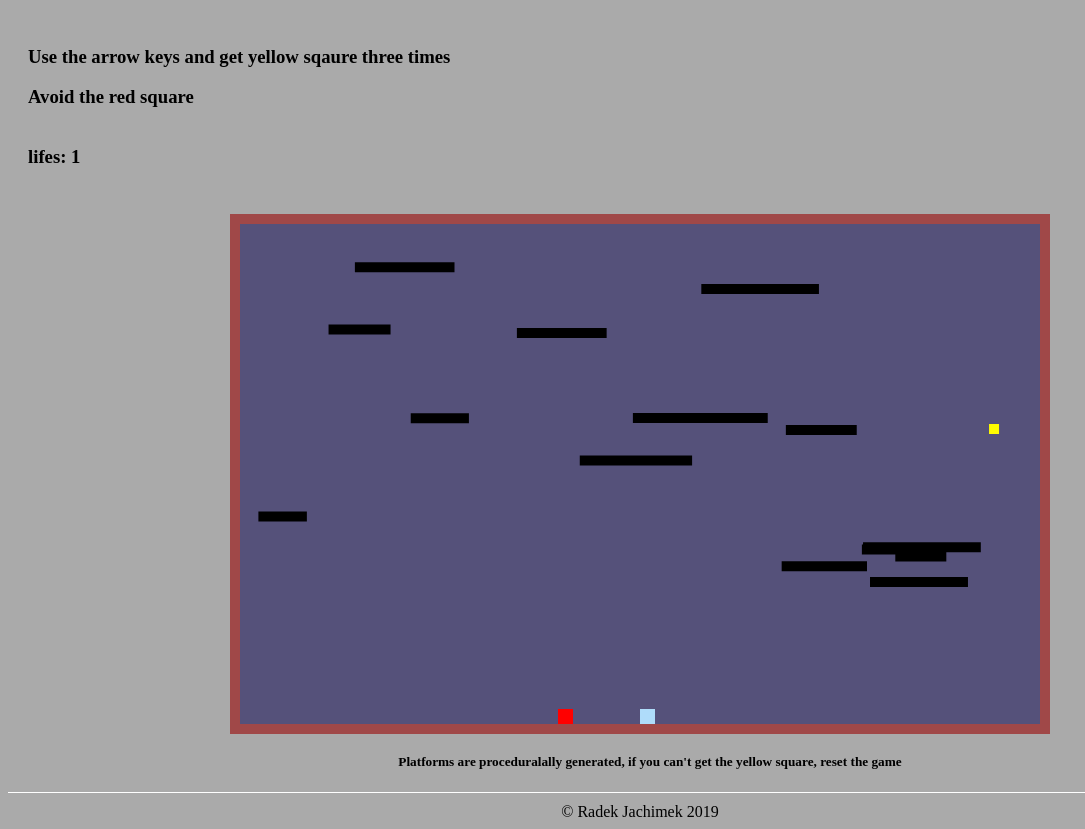
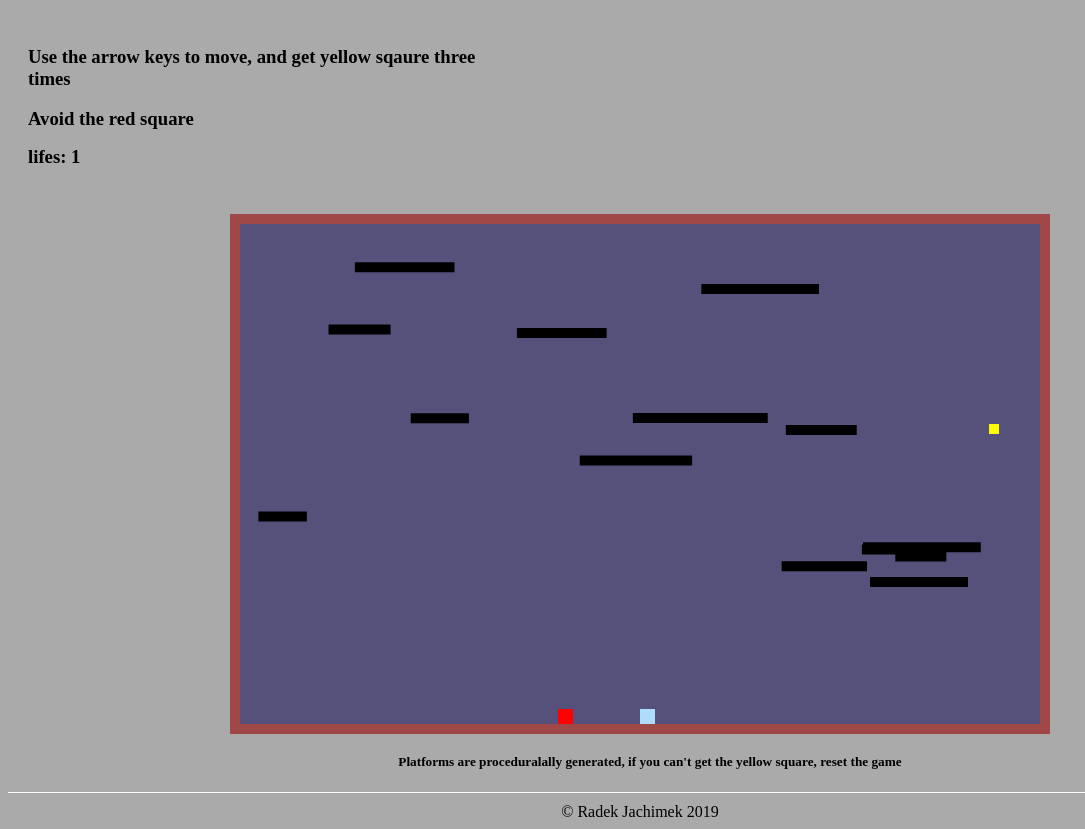
Before and after one commit to rjachimek/PlatformGame, a plain HTML site: page index.html in a window 1280 px wide. Shown: the part 73-902 px from the top of the page, without its empty margins (0-1085 px from the left). Drawn offline with Linux system fonts and the light colour scheme.

Commit message:
Update index.html

```diff
--- a/index.html
+++ b/index.html
@@ -14,7 +14,7 @@
         <h1>Project 2</h1>
     </head>
     <div class="main">
-        <h3>Use the arrow keys and get yellow sqaure three times</h3>
+        <h3>Use the arrow keys to move, and get yellow sqaure three times</h3>
         <h3>Avoid the red square</h3>
     </div>
     <h3 id="lifes">lifes:3</h3>
```
